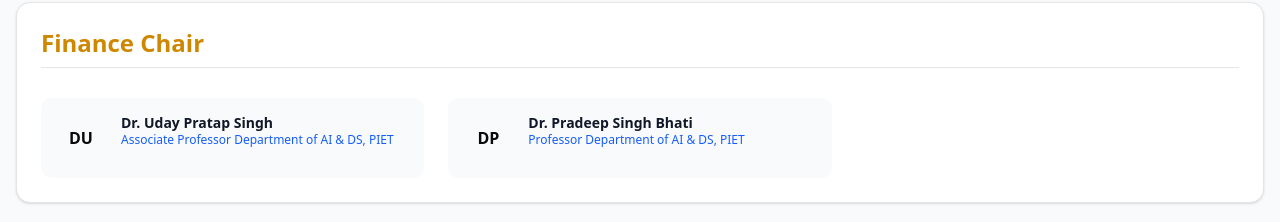
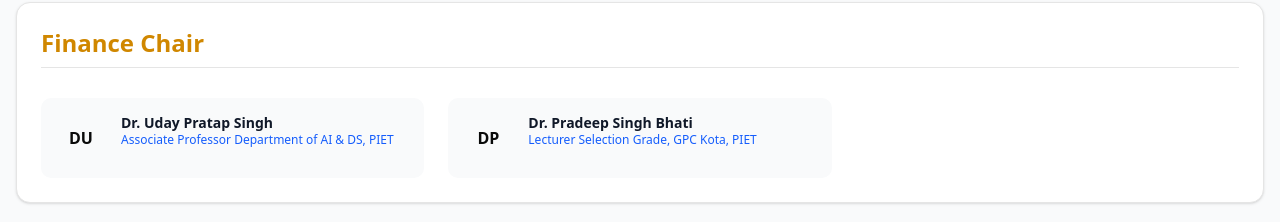
Before and after one commit to nerkoux/icracs-2026, a Next.js app: page /committee in a window 1280 px wide. Shown: the part 3580-3802 px from the top of the page. Built offline with nearby package versions, Linux system fonts and the light colour scheme.

Commit message:
Update Dr. Pradeep Singh Bhati title
Correct the committee entry for Dr. Pradeep Singh Bhati by changing the title from 'Professor Department of AI & DS, PIET' to 'Lecturer Selection Grade, GPC Kota, PIET'. Affiliation remains unchanged.

```diff
--- a/src/app/committee/page.tsx
+++ b/src/app/committee/page.tsx
@@ -266,7 +266,7 @@ const committeeData = {
     },
     {
       name: "Dr. Pradeep Singh Bhati",
-      title: "Professor Department of AI & DS, PIET",
+      title: "Lecturer Selection Grade, GPC Kota, PIET",
       affiliation: ""
     }
   ],
```
